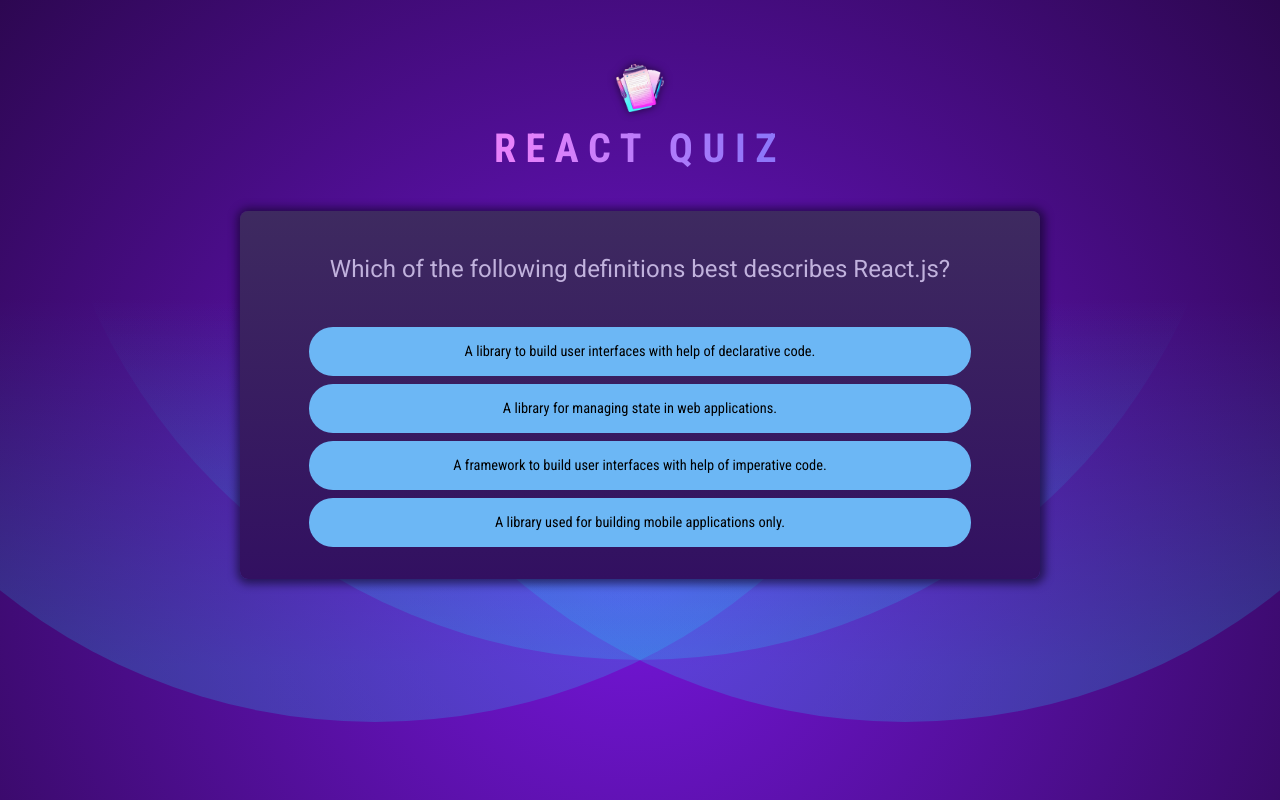
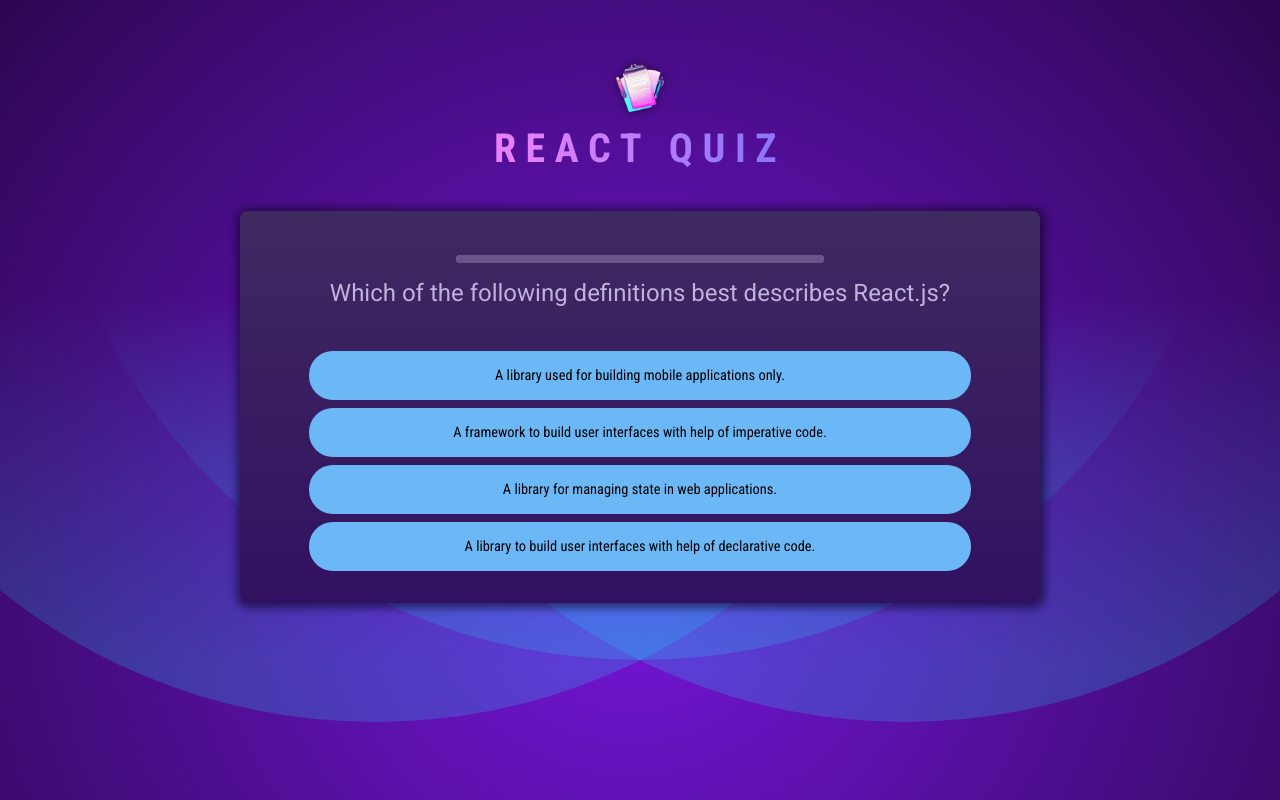
Before and after one commit to arieldavis22/react-quiz, a React (Vite) app: page / in a window 1280 px wide. Built offline with nearby package versions, Linux system fonts and the light colour scheme.

Commit message:
fix: add effect dependencies

```diff
--- /dev/null
+++ b/src/components/QuestionTimer.jsx
@@ -0,0 +1,20 @@
+import { useEffect, useState } from "react";
+
+export default function QuestionTimer({ timeout, onTimeout }) {
+  const [remainingTime, setRemainingTime] = useState(timeout);
+
+  useEffect(() => {
+    console.log("Setting Timeout");
+    setTimeout(onTimeout, timeout);
+  }, [timeout, onTimeout]);
+
+  useEffect(() => {
+    console.log("setting interval");
+
+    setInterval(() => {
+      setRemainingTime((prevState) => prevState - 100);
+    }, 100);
+  }, []);
+
+  return <progress id="question-time" max={timeout} value={remainingTime} />;
+}
--- a/src/components/Quiz.jsx
+++ b/src/components/Quiz.jsx
@@ -1,24 +1,48 @@
-import { useState } from "react";
+import { useState, useCallback } from "react";
 
 import QUESTIONS from "../questions.js";
+import completeLogo from "../assets/quiz-complete.png";
+import QuestionTimer from "./QuestionTimer.jsx";
 
 export default function Header() {
   const [userAnswers, setUserAnswers] = useState([]);
 
   const activeQuestionIndex = userAnswers.length;
+  const quizIsComplete = activeQuestionIndex === QUESTIONS.length;
 
-  function handleSelectAnswer(selectedAnswer) {
+  const handleSelectAnswer = useCallback(function handleSelectAnswer(
+    selectedAnswer
+  ) {
     setUserAnswers((prevState) => {
       return [...prevState, selectedAnswer];
     });
+  },
+  []);
+
+  const handleSkipAnswer = useCallback(
+    () => handleSelectAnswer(null),
+    [handleSelectAnswer]
+  );
+
+  if (quizIsComplete) {
+    return (
+      <div id="summary">
+        <img src={completeLogo} alt="Trophy Icon" />
+        <h2>Quiz Completed!</h2>
+      </div>
+    );
   }
+
+  const shuffledAnswers = [...QUESTIONS[activeQuestionIndex].answers];
+  shuffledAnswers.sort(() => Math.random() - 0.5);
 
   return (
     <div id="quiz">
       <div id="question">
+        <QuestionTimer timeout={10000} onTimeout={handleSkipAnswer} />
         <h2>{QUESTIONS[activeQuestionIndex].text}</h2>
         <ul id="answers">
-          {QUESTIONS[activeQuestionIndex].answers.map((answer) => (
+          {shuffledAnswers.map((answer) => (
             <li key={answer} className="answer">
               <button onClick={() => handleSelectAnswer(answer)}>
                 {answer}
```
